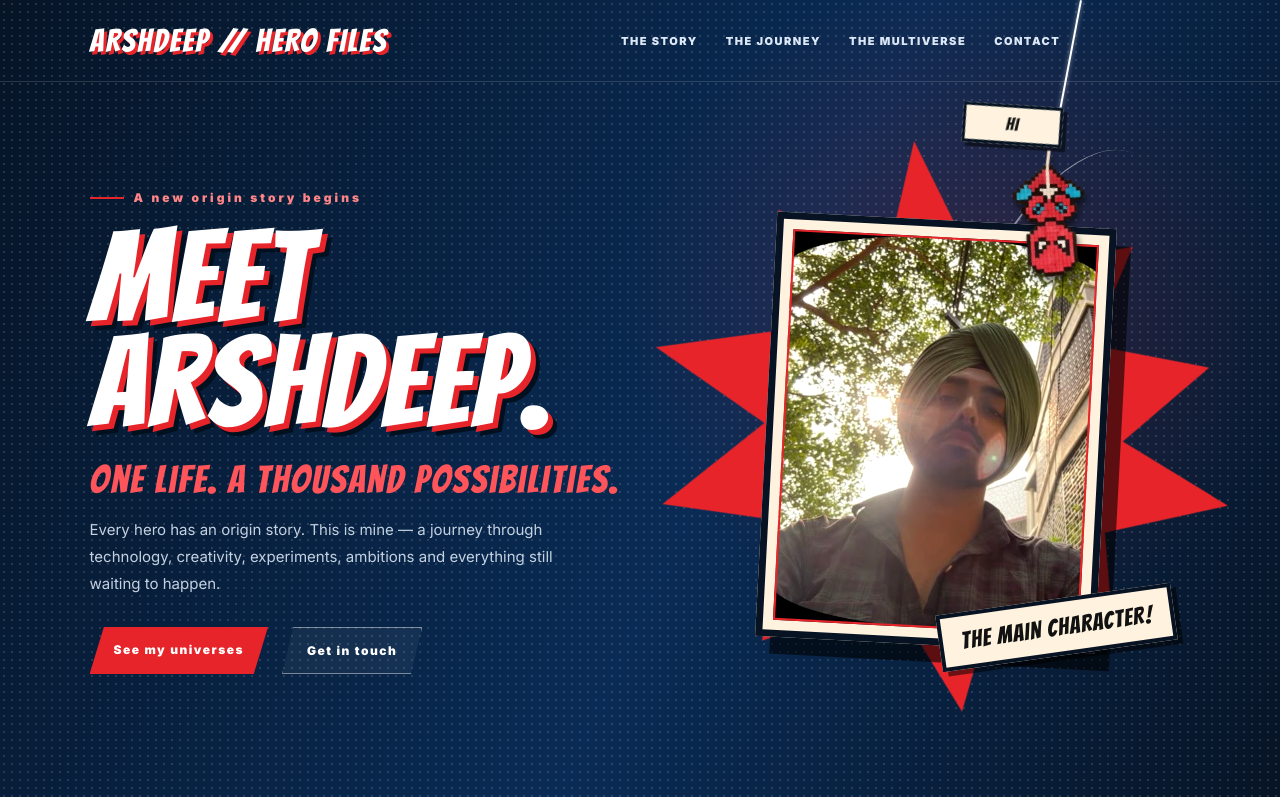
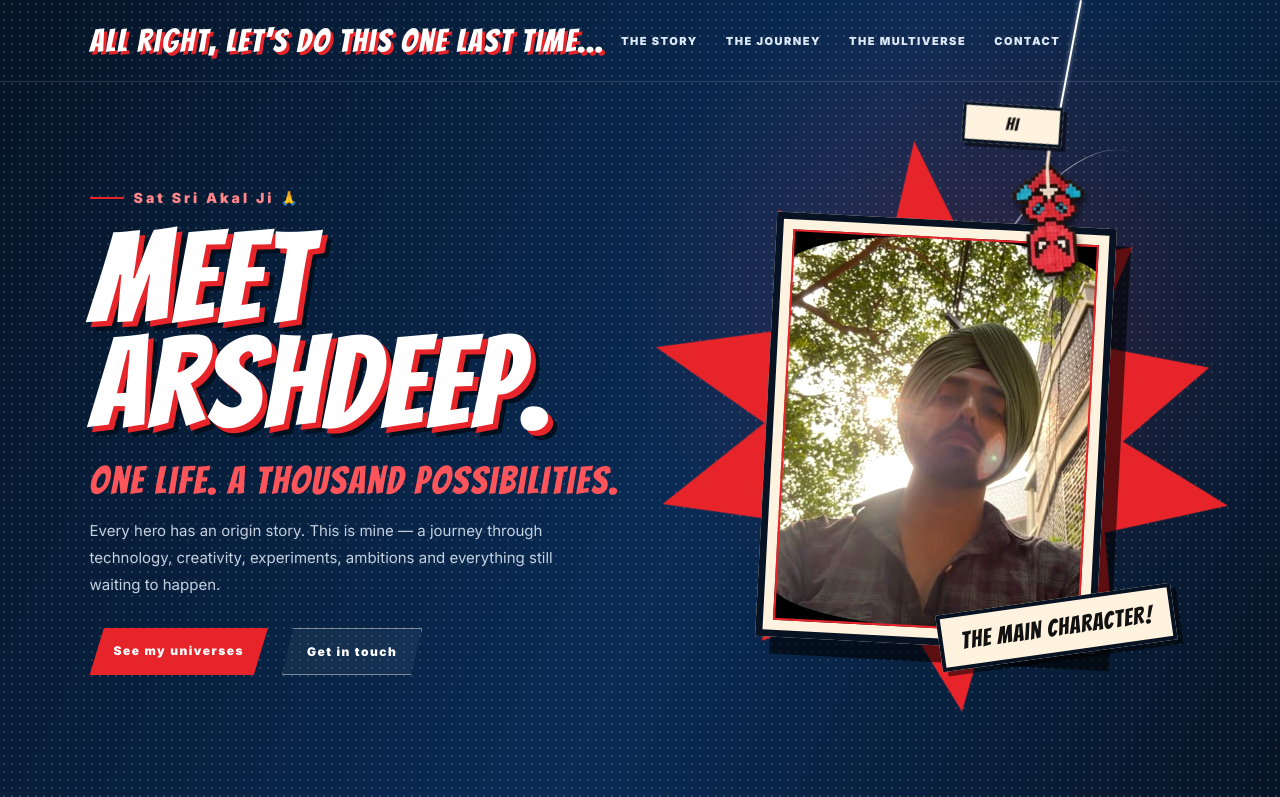
Before and after one commit to Arsh2001deep/Personal-Portfolio-, a plain HTML site: page index.html in a window 1280 px wide. Shown: the top 797 px of the page. Drawn offline with Linux system fonts and the light colour scheme.

Commit message:
kuch bhi

```diff
--- a/ver 3/index.html
+++ b/index.html
@@ -60,14 +60,14 @@ document.addEventListener("DOMContentLoaded", function () {
 <div class="site">
  <div class="halftone"></div>
  <header>
-  <a class="brand" href="#story">ARSHDEEP // HERO FILES</a>
+  <a class="brand" href="#story">All right, let's do this one last time...</a>
   <nav id="nav"><a href="#story">THE STORY</a><a href="#powers">THE JOURNEY</a><a href="#multiverse">THE MULTIVERSE</a><a href="#city">CONTACT</a></nav>
   <button class="menu" id="menu" aria-label="Toggle navigation">☰</button>
  </header>
 
  <main class="hero" id="story">
   <div class="copy">
-   <div class="eyebrow">A new origin story begins</div>
+   <div class="eyebrow">Sat Sri Akal Ji 🙏</div>
    <h1 class="glitch" data-t="Meet">Meet <span data-t="Arshdeep.">Arshdeep.</span></h1>
    <div class="sub">One life. A thousand possibilities.</div>
    <p class="intro">Every hero has an origin story. This is mine — a journey through technology, creativity, experiments, ambitions and everything still waiting to happen.</p>
@@ -118,8 +118,8 @@ document.addEventListener("DOMContentLoaded", function () {
 
 <!-- Footer graffiti wall -->
 <footer class="wall">
- <div class="tag t1">SWING BY AGAIN</div>
- <div class="tag t2">© Arshdeep</div>
+ <!-- <div class="tag t1">SWING BY AGAIN</div> -->
+ <!-- <div class="tag t2">© Arshdeep</div> -->
 </footer>
 
 <script>setTimeout(function(){document.body.classList.remove('loading')},3000)</script><!-- safety net: the loader can never get stuck -->
--- a/ver 3/styles.css
+++ b/styles.css
@@ -317,7 +317,7 @@ nav a:hover:after {
     align-items: center;
     gap: 10px;
     color: #ff8588;
-    font-size: 12px;
+    font-size: 14px;
     font-weight: 900;
     letter-spacing: 3px;
     margin-bottom: 20px;
@@ -836,7 +836,7 @@ body:not(.loading) .glitch span:after,
 
 /* ---------- FOOTER ---------- */
 
-.wall {
+/*.wall {
     position: relative;
     height: 230px;
     overflow: hidden;
@@ -847,7 +847,7 @@ body:not(.loading) .glitch span:after,
         linear-gradient(90deg,#0000 0 96%,#ffffff12 96%);
     background-size: 100% 36px,90px 36px;
 }
-
+*/
 .tag {
     position: absolute;
     font: clamp(40px,7vw,96px) Bangers;
```
Also changed, not shown: Me.jpeg (renamed from ver 3/Me.jpeg), cursor.js (renamed from ver 3/cursor.js), image-removebg-preview.png (renamed from ver 3/image-removebg-preview.png), main.js (renamed from ver 3/main.js), projects.js (renamed from ver 3/projects.js), 2 other files.
